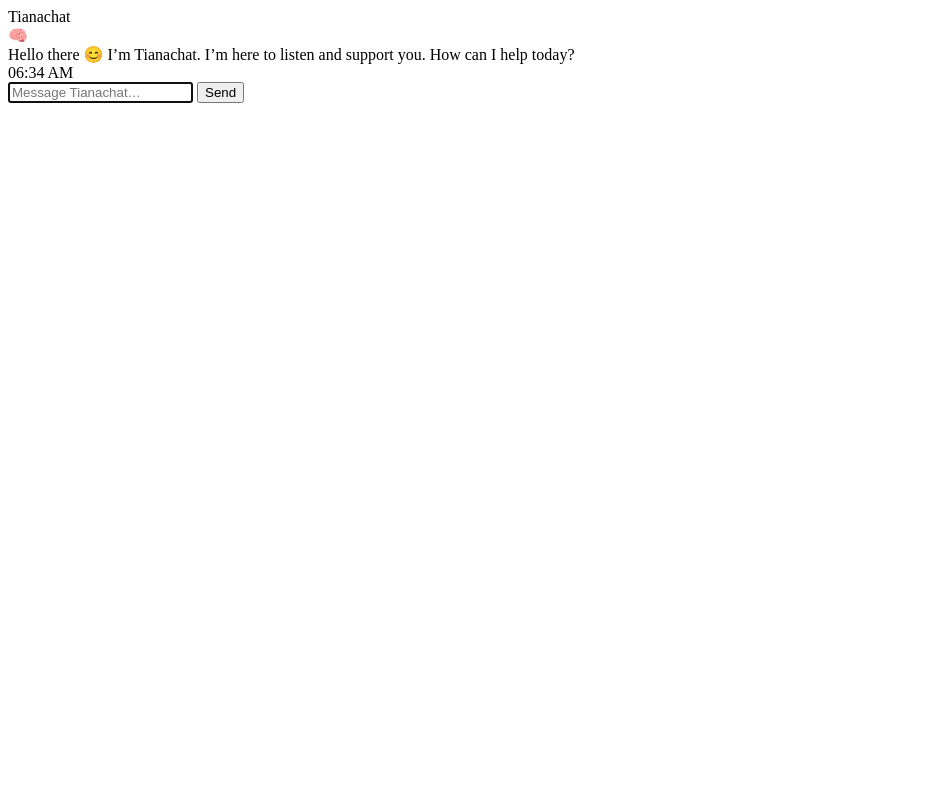
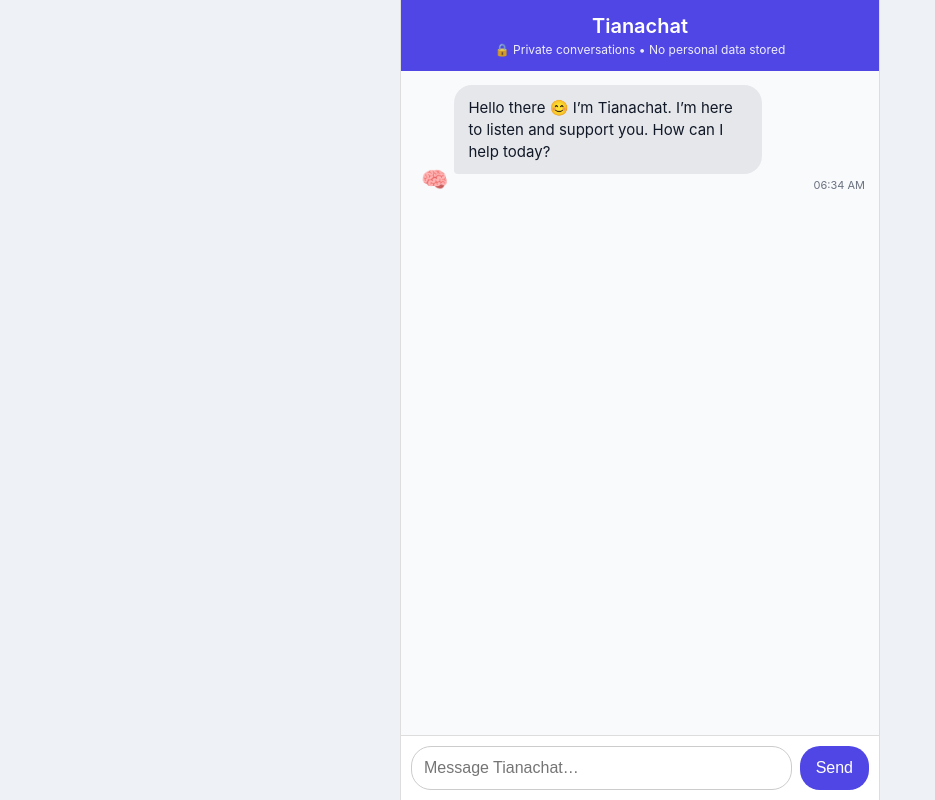
Before and after one commit to brightluck14-alt/tianachat, a website: page public/index.html in a window 1280 px wide. Shown: the whole page, without its empty margins (0-935 px from the left). Drawn offline with Linux system fonts and the light colour scheme.

Commit message:
Add privacy trust UI and polish layout

```diff
--- a/public/index.html
+++ b/public/index.html
@@ -3,20 +3,168 @@
 <head>
   <meta charset="UTF-8" />
   <meta name="viewport" content="width=device-width, initial-scale=1.0" />
+
   <title>Tianachat</title>
 
-  <!-- ✅ PWA -->
-  <link rel="manifest" href="/manifest.json">
-  <meta name="theme-color" content="#4f46e5">
+  <!-- PWA -->
+  <link rel="manifest" href="/manifest.json" />
+  <meta name="theme-color" content="#4f46e5" />
 
   <style>
-    /* (your styles stay exactly the same) */
+    * {
+      box-sizing: border-box;
+    }
+
+    body {
+      margin: 0;
+      font-family: -apple-system, BlinkMacSystemFont, "Segoe UI", Roboto, sans-serif;
+      background: #eef1f5;
+      height: 100vh;
+      width: 100vw;
+    }
+
+    .chat-app {
+      display: flex;
+      flex-direction: column;
+      height: 100vh;
+      width: 100vw;
+      background: #ffffff;
+    }
+
+    /* HEADER */
+    .chat-header {
+      background: #4f46e5;
+      color: white;
+      padding: 14px 16px;
+      text-align: center;
+      font-size: 20px;
+      font-weight: 600;
+      position: sticky;
+      top: 0;
+      z-index: 10;
+    }
+
+    .privacy-note {
+      font-size: 12px;
+      font-weight: normal;
+      margin-top: 4px;
+      opacity: 0.9;
+    }
+
+    /* CHAT WINDOW */
+    .chat-window {
+      flex: 1;
+      padding: 14px;
+      overflow-y: auto;
+      background: #f9fafb;
+    }
+
+    /* MESSAGE WRAPPER */
+    .message {
+      display: flex;
+      margin-bottom: 16px;
+      align-items: flex-end;
+    }
+
+    .message.user {
+      justify-content: flex-end;
+    }
+
+    .message.ai {
+      justify-content: flex-start;
+    }
+
+    /* AVATAR */
+    .avatar {
+      font-size: 22px;
+      margin: 0 6px;
+    }
+
+    /* BUBBLE */
+    .bubble {
+      max-width: 75%;
+      padding: 12px 14px;
+      border-radius: 18px;
+      font-size: 15px;
+      line-height: 1.45;
+      word-wrap: break-word;
+    }
+
+    .user .bubble {
+      background: #4f46e5;
+      color: white;
+      border-bottom-right-radius: 4px;
+    }
+
+    .ai .bubble {
+      background: #e5e7eb;
+      color: #111827;
+      border-bottom-left-radius: 4px;
+    }
+
+    /* TIME */
+    .time {
+      font-size: 11px;
+      color: #6b7280;
+      margin-top: 4px;
+      text-align: right;
+    }
+
+    /* INPUT BAR */
+    .chat-input {
+      display: flex;
+      padding: 10px;
+      border-top: 1px solid #ddd;
+      background: #ffffff;
+      position: sticky;
+      bottom: 0;
+    }
+
+    .chat-input input {
+      flex: 1;
+      padding: 12px;
+      font-size: 16px;
+      border-radius: 20px;
+      border: 1px solid #ccc;
+      outline: none;
+    }
+
+    .chat-input button {
+      margin-left: 8px;
+      padding: 12px 16px;
+      font-size: 16px;
+      border: none;
+      border-radius: 20px;
+      background: #4f46e5;
+      color: white;
+      cursor: pointer;
+    }
+
+    .chat-input button:active {
+      transform: scale(0.97);
+    }
+
+    /* DESKTOP WIDTH LIMIT */
+    @media (min-width: 768px) {
+      .chat-app {
+        max-width: 480px;
+        margin: 0 auto;
+        border-left: 1px solid #ddd;
+        border-right: 1px solid #ddd;
+      }
+    }
   </style>
 </head>
 
 <body>
   <div class="chat-app">
-    <div class="chat-header">Tianachat</div>
+
+    <div class="chat-header">
+      Tianachat
+      <div class="privacy-note">
+        🔒 Private conversations • No personal data stored
+      </div>
+    </div>
 
     <div id="chat-window" class="chat-window"></div>
 
@@ -29,6 +177,7 @@
       />
       <button id="send-btn">Send</button>
     </div>
+
   </div>
 
   <script src="script.js"></script>
```
